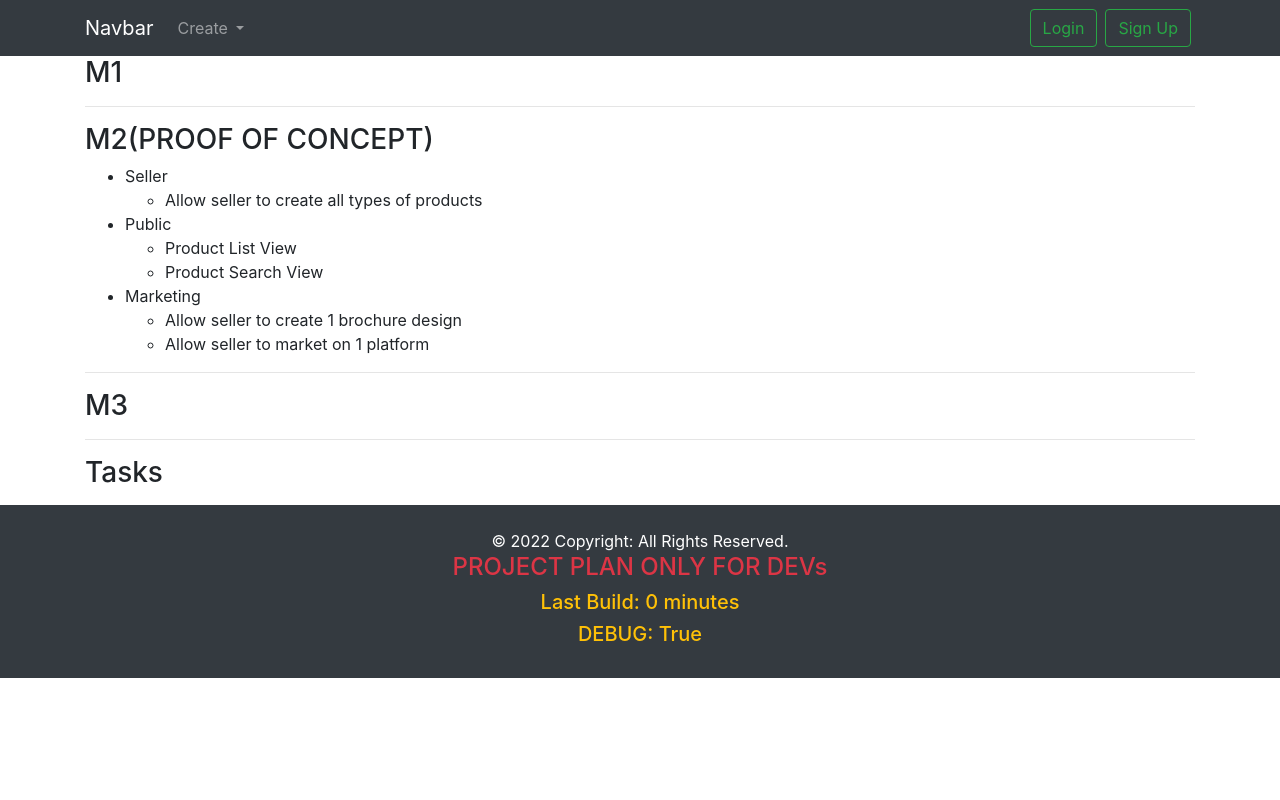
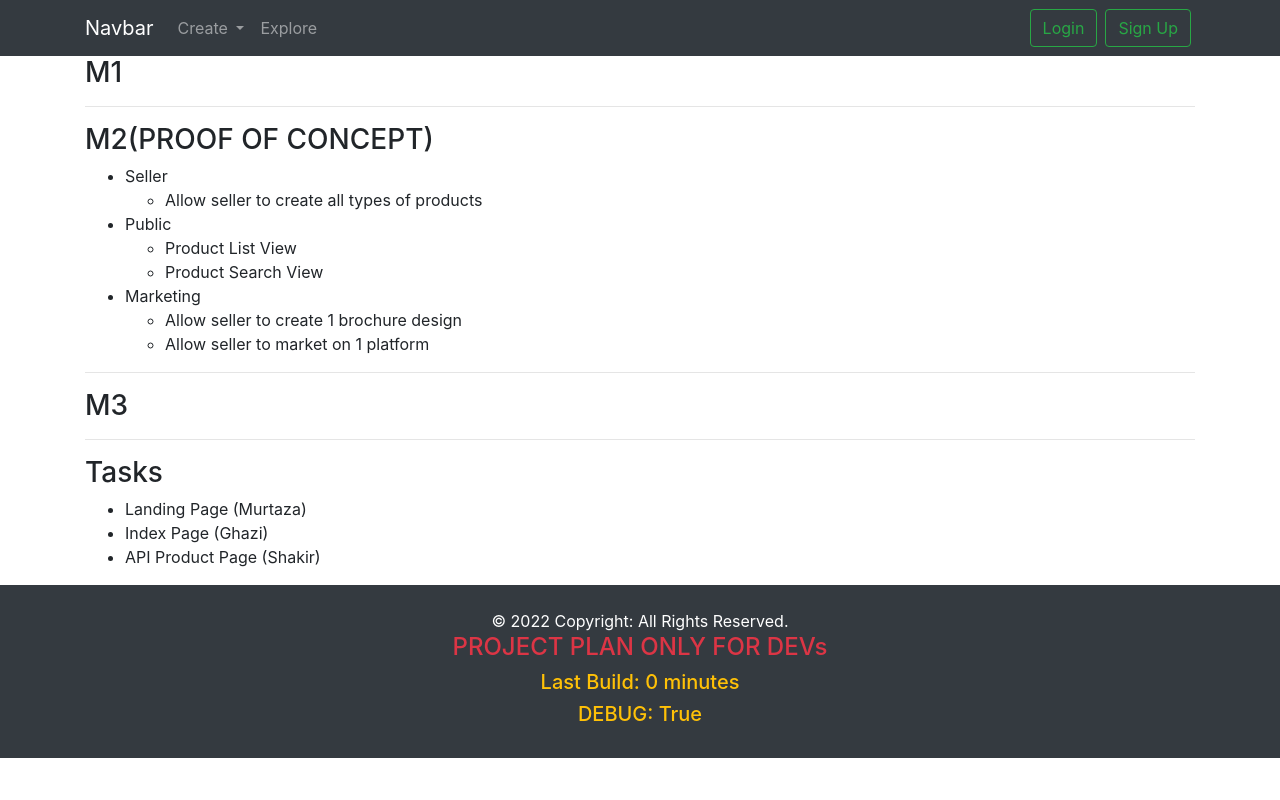
Before and after one commit to Farzan-ul-haq/AAAS, a Django app: page /plan/ in a window 1280 px wide. Run offline with Django 3.2, Linux system fonts and the light colour scheme.

Commit message:
feat: tasks assigned

```diff
--- a/core/urls.py
+++ b/core/urls.py
@@ -8,5 +8,6 @@ app_name = 'core'
 
 urlpatterns = [
     path('', views.index, name='index'),
+    path('explore/', views.explore, name='explore'),
     path('plan/', views.project_plan, name='project_plan'),
 ]
--- a/core/views.py
+++ b/core/views.py
@@ -1,14 +1,22 @@
 from django.shortcuts import render, redirect
 from django.conf import settings
 
-def index(request):
-    if request.user.is_authenticated:
-        if request.user.mode == 'S':
-            return redirect('seller:dashboard')
-        if request.user.mode == 'B':
-            return redirect('buyer:dashboard')
-    else:
-        return render(request, 'core/index.html')
+def index(request): # landing page
+    """Landing Page"""
+    ## COMMENTING FOR NOW
+    # if request.user.is_authenticated:
+    #     if request.user.mode == 'S':
+    #         return redirect('seller:dashboard')
+    #     if request.user.mode == 'B':
+    #         return redirect('buyer:dashboard')
+    # else:
+    #     return render(request, 'core/index.html')
+    return render(request, 'core/index.html')
+
+def explore(request): # this contains the list of products
+    """This contains the list of products"""
+    return render(request, 'core/explore.html')
+
 
 
 def project_plan(request): # ONLY FOR DEVs
--- a/templates/base.html
+++ b/templates/base.html
@@ -35,6 +35,9 @@
               <a class="dropdown-item" href="{% url 'seller:create-template' %}">CREATE Template</a>
               <a class="dropdown-item" href="{% url 'seller:create-software' %}">CREATE Software</a>
             </div>
+          </li>
+          <li class="nav-item">
+            <a class="nav-link" href="{% url 'core:explore' %}">Explore</a>
           </li>
         </ul>
         <div class="form-inline my-2 my-lg-0">
--- a/templates/core/plan.html
+++ b/templates/core/plan.html
@@ -42,7 +42,9 @@
     <div>
         <h3>Tasks</h3>
         <ul>
-            <!-- <li> Marketing </li> -->
+            <li> Landing Page (Murtaza) </li>
+            <li> Index Page (Ghazi) </li>
+            <li> API Product Page (Shakir) </li>
         </ul>
     </div>
 </div>
```
Also changed, not shown: main/settings.py (+8 -3 lines), templates/core/explore.html (added, +13 -0 lines).
